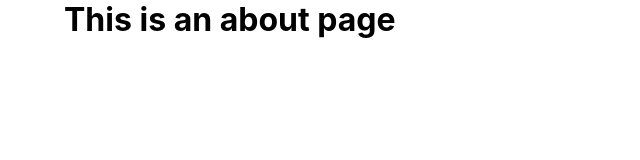
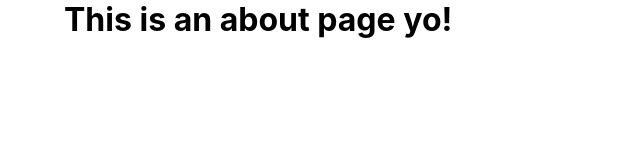
Before and after one commit to miracleonyenma/apparel, a Vue app: page /about in a window 1280 px wide. Shown: the top 160 px of the page, without its empty margins (0-640 px from the left). Built offline with nearby package versions, Linux system fonts and the light colour scheme.

Commit message:
Update About.vue

```diff
--- a/src/views/About.vue
+++ b/src/views/About.vue
@@ -1,5 +1,5 @@
 <template>
   <div class="about">
-    <h1>This is an about page</h1>
+    <h1>This is an about page yo!</h1>
   </div>
 </template>
```
